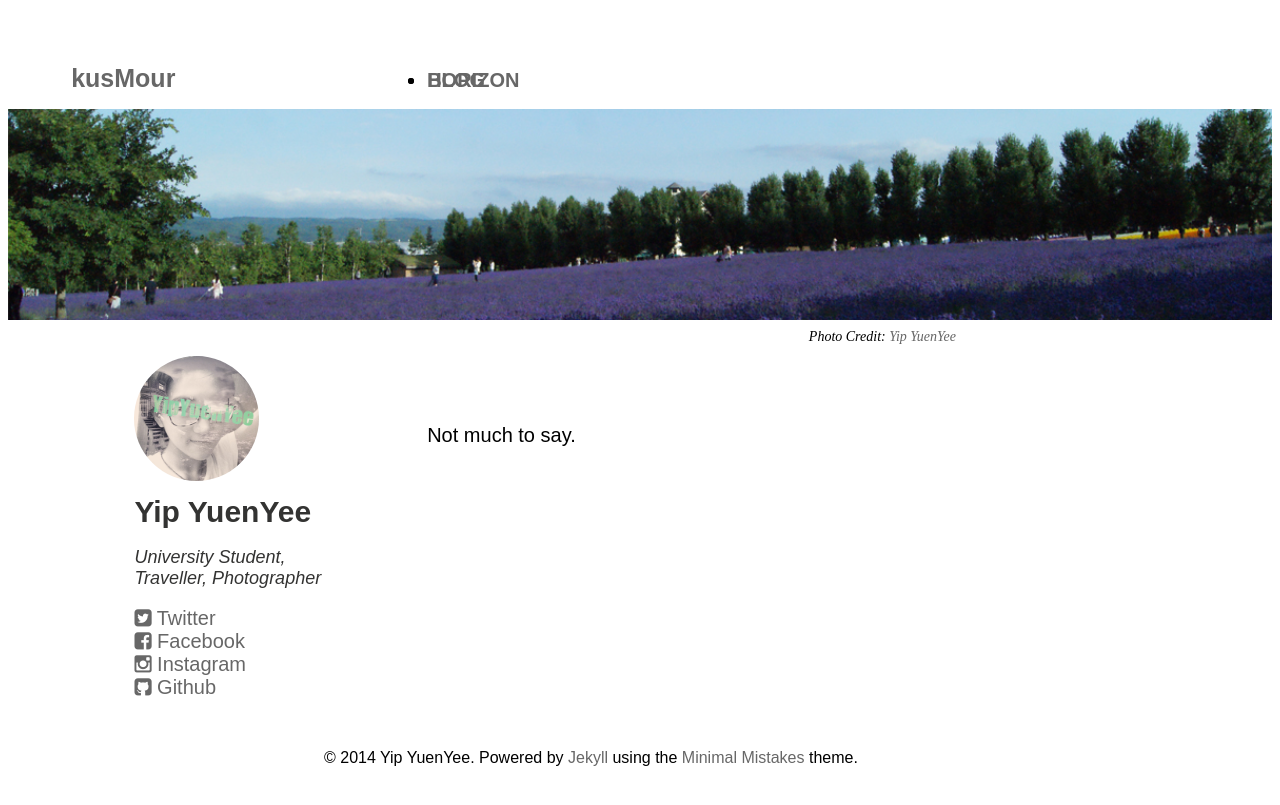
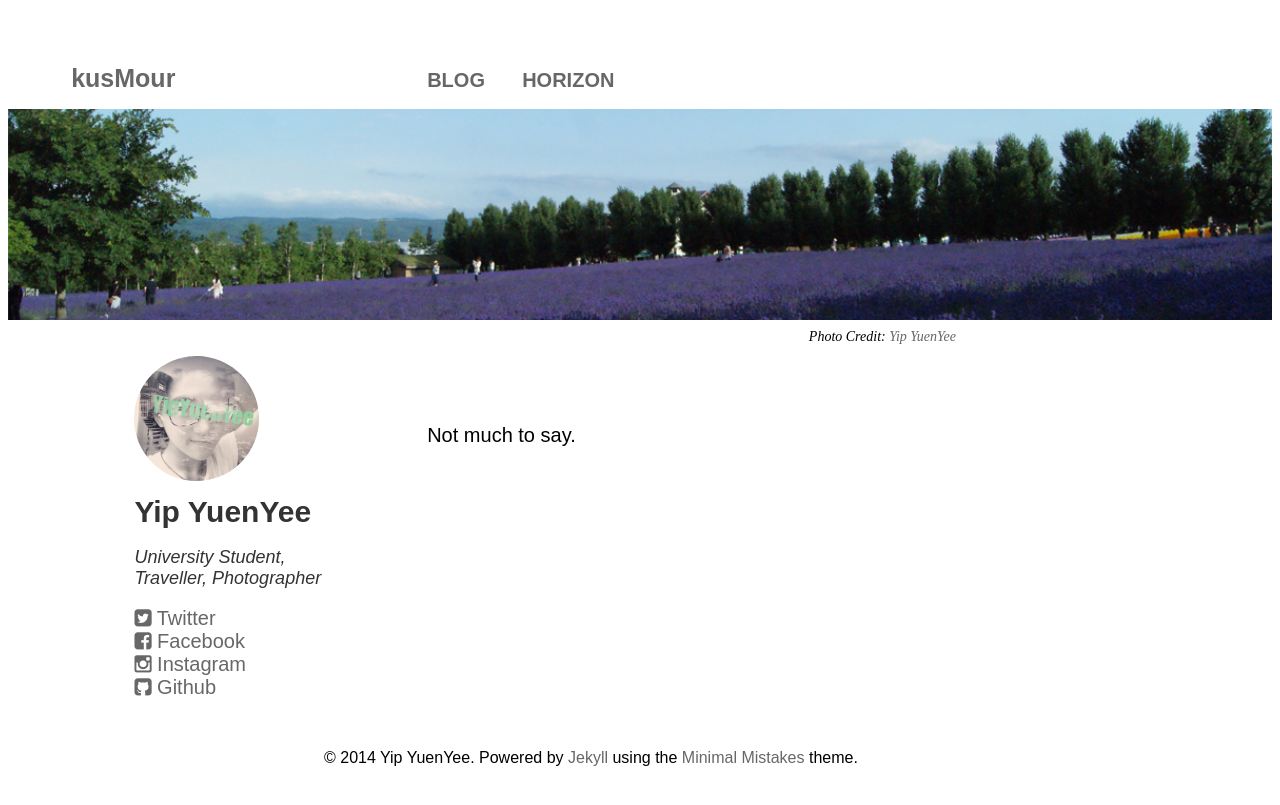
Before and after one commit to kusmour/blog_jekyll, a Jekyll site: the page built from index.html, in a window 1280 px wide. Shown: the top 805 px of the page. Built offline with Jekyll 4.4.1, drawn with Linux system fonts in a browser that asks for light colours.

```diff
--- a/style/homepage.css
+++ b/style/homepage.css
@@ -53,12 +53,12 @@
 ul {
 	overflow: hidden;
 	margin-top: 0px;
+	position: absolute;
 }
 
 .top_navigation li {
-	display: list-item;
+	display: inline;
 	float: left;
-	position: absolute;
 	margin-right: 25px;
 	width: 70px;
 }
```
